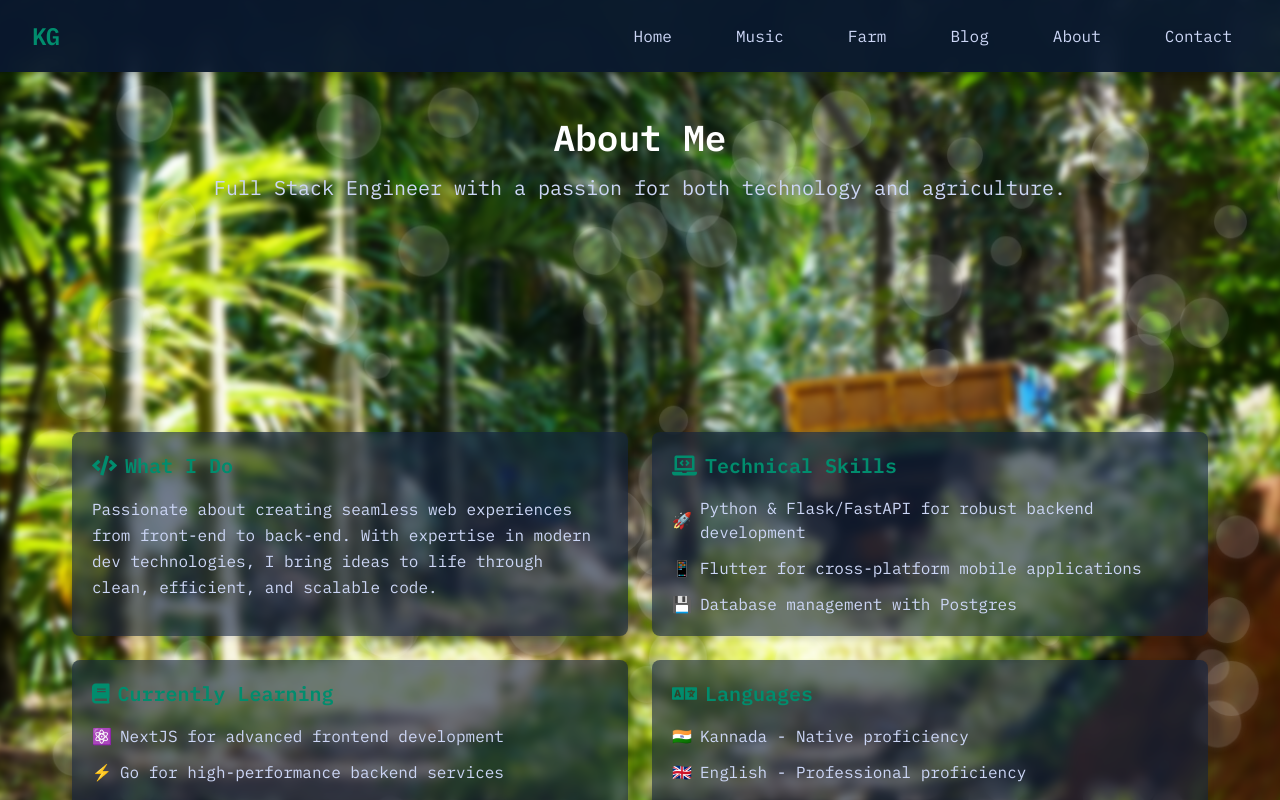
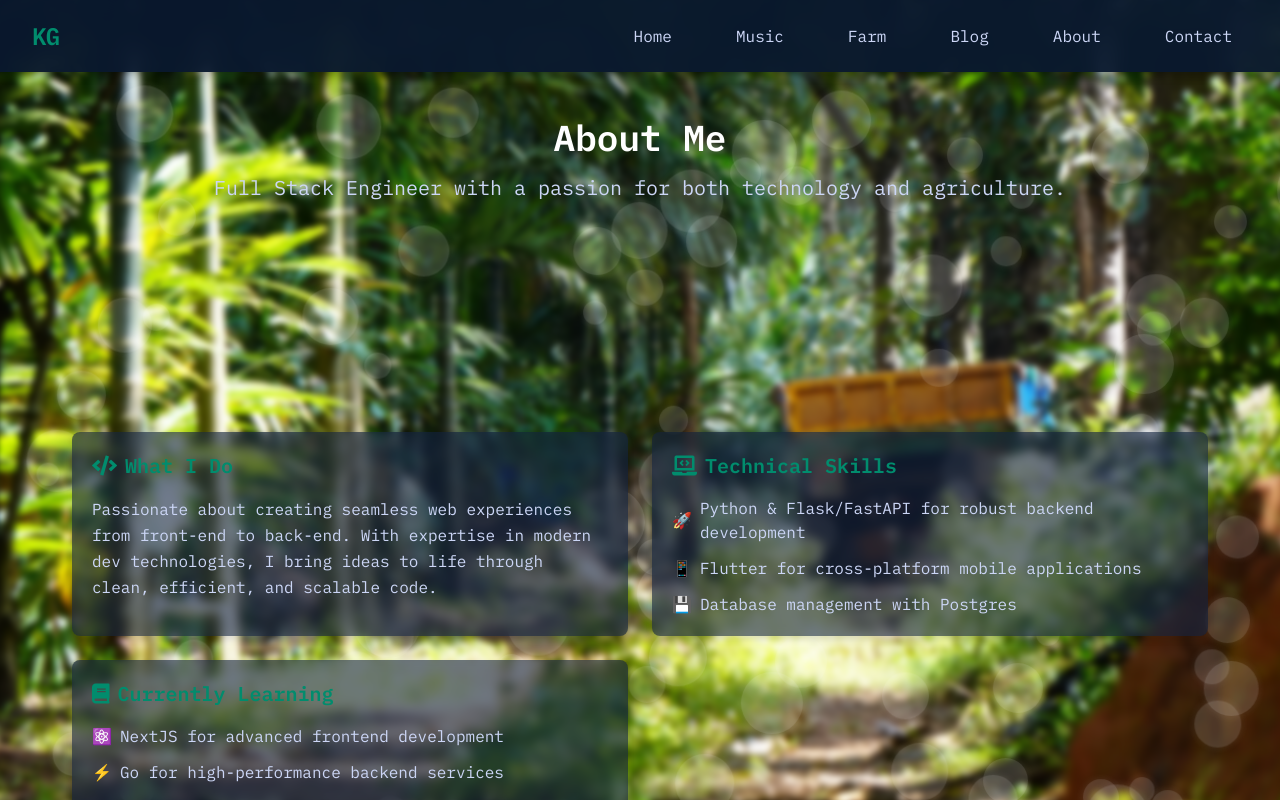
Before and after one commit to hyperwolf24/frontend.keerthigowda.com, a Next.js app: page /about in a window 1280 px wide. Built offline with nearby package versions, Linux system fonts and the light colour scheme.

Commit message:
Pages rewamped

```diff
--- a/src/app/about/AboutClient.tsx
+++ b/src/app/about/AboutClient.tsx
@@ -73,31 +73,6 @@ export default function AboutClient() {
                 </li>
               </ul>
             </div>
-
-            <div className="about-card transition-transform hover:-translate-y-1">
-              <h3 className="text-[#018c6d] text-xl font-semibold mb-4">
-                <i className="fas fa-language mr-2"></i>
-                Languages
-              </h3>
-              <ul className="skills-list space-y-3">
-                <li className="flex items-center text-[#ccd6f6]">
-                  <span className="skill-icon mr-2">🇮🇳</span>
-                  Kannada - Native proficiency
-                </li>
-                <li className="flex items-center text-[#ccd6f6]">
-                  <span className="skill-icon mr-2">🇬🇧</span>
-                  English - Professional proficiency
-                </li>
-                <li className="flex items-center text-[#ccd6f6]">
-                  <span className="skill-icon mr-2">🇮🇳</span>
-                  Tamil & Hindi - Basic conversational skills
-                </li>
-                <li className="flex items-center text-[#ccd6f6]">
-                  <span className="skill-icon mr-2">🇮🇳</span>
-                  Malayalam & Telugu – Conversational understanding, actively improving proficiency
-                </li>
-              </ul>
-            </div>
           </div>
 
           <div className="about-card fun-fact transition-transform hover:-translate-y-1 w-full">
@@ -106,7 +81,7 @@ export default function AboutClient() {
               Fun Fact
             </h3>
             <p className="text-[#ccd6f6] leading-relaxed">
-             DSA interviews are not my cup of tea, I just get things done the production way.
+             DSA and OOPS always feel like oops!!
             </p>
           </div>
 
--- a/src/app/farm/page.tsx
+++ b/src/app/farm/page.tsx
@@ -13,7 +13,6 @@ const crops = [
   { name: 'Pepper', image: '/images/pepper.webp' },
   { name: 'Coffee', image: '/images/coffee.webp' },
   { name: 'Nutmeg', image: '/images/nutmeg.webp' },
-  { name: 'Sandal', image: '/images/sandal.webp' },
   { name: 'Jackfruit', image: '/images/jackfruit.webp' },
   { name: 'Butter Fruit', image: '/images/butterfruit.webp' },
   { name: 'Chikoo', image: '/images/chikoo.webp' },
@@ -25,7 +24,7 @@ export default function Farm() {
     <section className="relative py-16 px-8 z-4 w-full mt-20">
       <h2 className="text-4xl font-bold mb-6 text-center text-white">The Farm</h2>
       <p className="text-[#ccd6f6] text-lg mb-12 text-center max-w-2xl mx-auto">
-        Sustainable agricultural practices with diverse crop cultivation and livestock management.
+        Just a small farm in my backyard.
       </p>
       <div className="max-w-5xl mx-auto">
         <div className="grid grid-cols-1 sm:grid-cols-2 md:grid-cols-3 gap-6">
--- a/src/app/home/HomeContent.tsx
+++ b/src/app/home/HomeContent.tsx
@@ -97,7 +97,7 @@ export default function HomeContent() {
             className="text-[#64ffda]"
           />
         </h1>
-        <p className="text-xl text-[#8892b0]">Full Stack Engineer | Farmer by Weekend</p>
+        <p className="text-xl text-[#8892b0]">Engineer | Farmer </p>
       </div>
 
       <script
--- a/src/app/music/page.tsx
+++ b/src/app/music/page.tsx
@@ -9,7 +9,7 @@ export default function Music() {
       <h1 className="text-4xl font-bold mb-8 text-center text-white">My Musical Journey</h1>
 
       <p className="mb-8 text-[#ccd6f6] leading-relaxed relative z-10 text-center max-w-2xl mx-auto">
-        My musical journey began during school days, with a growing interest in Carnatic music that continues to evolve.
+        Nothing crazy, just a few things I like to do.
       </p>
 
       <div className="grid grid-cols-1 md:grid-cols-3 gap-4 mb-8">
@@ -25,7 +25,7 @@ export default function Music() {
         <div className="relative w-full h-[32rem] rounded-lg overflow-hidden">
           <Image
             src="/images/concert.webp"
-            alt="Chennai Concert. Trichy Sankaran Playing Mridangam"
+            alt="Chennai Concert. Trichy Sankaran Sir's Performance"
             fill
             className="object-cover"
             sizes="(max-width: 768px) 100vw, 33vw"
```
